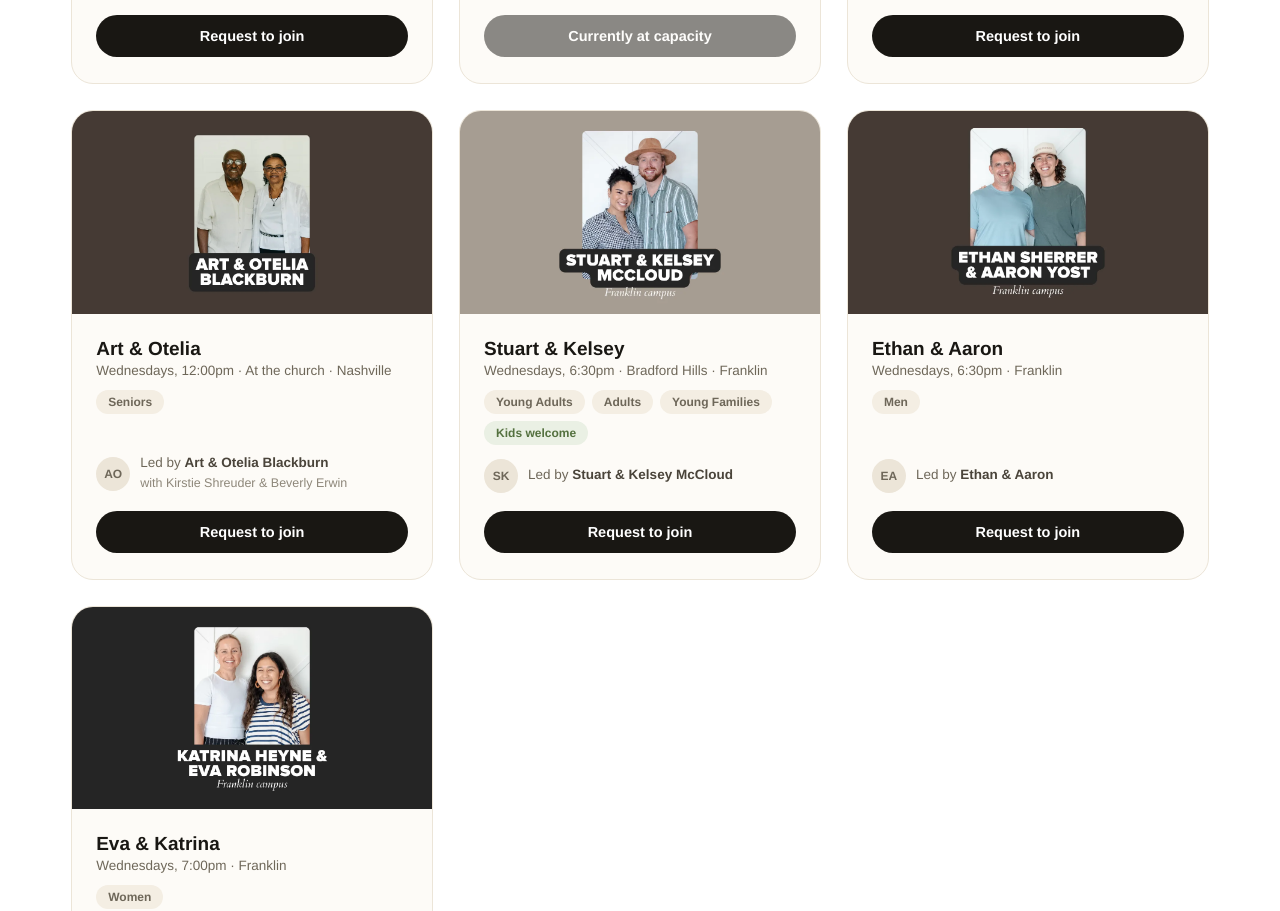
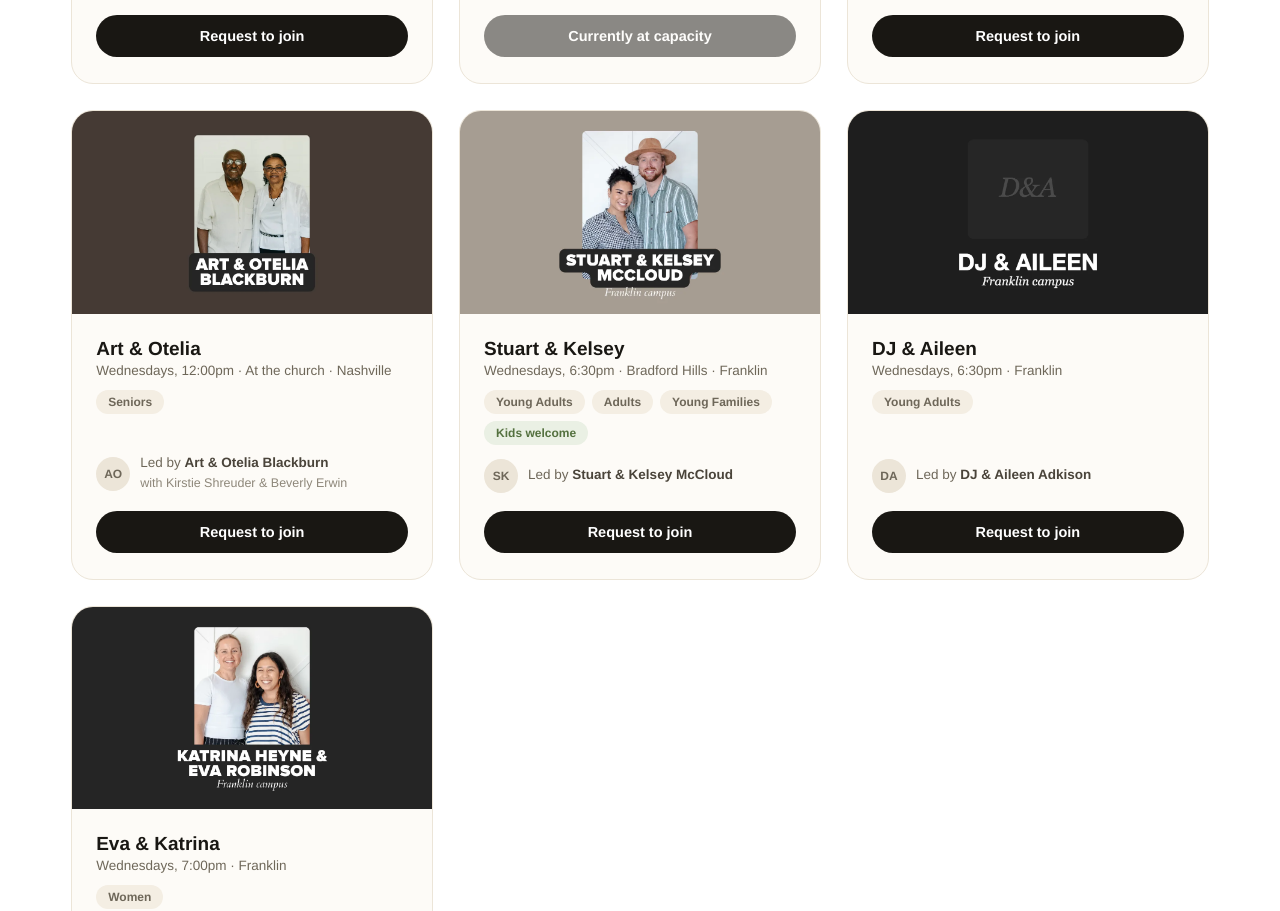
Before and after one commit to danjterry/leaderportal, a plain HTML site: page Lifegroups.dc.html in a window 1280 px wide. Shown: the part 7137-8048 px from the top of the page. Drawn offline with nearby package versions, Linux system fonts and the light colour scheme.

Commit message:
update group

```diff
--- a/lifegroups-data.js
+++ b/lifegroups-data.js
@@ -31,7 +31,7 @@ export const GROUPS = [
   { id: 'jimmy-tishara', art: 'assets/groups/jimmy-tishara.webp', formName: "Jimmy and Tishara's Lifegroup", leaders: 'Jimmy & Tishara Pitts', assistants: '', campus: 'Nashville', area: 'Smyrna', time: '6:30pm', kids: false, demographics: ['Adults'], status: 'Open' },
   { id: 'art-otelia', art: 'assets/groups/art-otelia.webp', formName: "Art and Otelia's Lifegroup", leaders: 'Art & Otelia Blackburn', assistants: 'Kirstie Shreuder & Beverly Erwin', campus: 'Nashville', area: 'At the church', time: '12:00pm', kids: false, demographics: ['Seniors'], status: 'Open' },
   { id: 'stuart-kelsey', art: 'assets/groups/stuart-kelsey.webp', formName: "Stuart and Kelsey's Lifegroup", leaders: 'Stuart & Kelsey McCloud', assistants: '', campus: 'Franklin', area: 'Bradford Hills', time: '6:30pm', kids: true, demographics: ['Young Adults', 'Adults', 'Young Families'], status: 'Open' },
-  { id: 'ethan-aaron', art: 'assets/groups/ethan-aaron.webp', formName: "Ethan and Aaron's Lifegroup", leaders: 'Ethan & Aaron', assistants: '', campus: 'Franklin', area: 'Franklin', time: '6:30pm', kids: false, demographics: ['Men'], status: 'Open' },
+  { id: 'dj-aileen', art: 'assets/groups/dj-aileen.webp', formName: "Dj and Aileen's Lifegroup", display: 'DJ & Aileen', leaders: 'DJ & Aileen Adkison', assistants: '', campus: 'Franklin', area: 'Franklin', time: '6:30pm', kids: false, demographics: ['Young Adults'], status: 'Open' },
   { id: 'eva-katrina', art: 'assets/groups/eva-katrina.webp', formName: "Eva and Katrina's Lifegroup", leaders: 'Eva & Katrina', assistants: '', campus: 'Franklin', area: 'Franklin', time: '7:00pm', kids: false, demographics: ['Women'], status: 'Open' },
 ];
 
```
Also changed, not shown: Lifegroups.dc.html (+1 -1 lines), assets/groups/dj-aileen.webp (added), assets/groups/ethan-aaron.webp (deleted).
